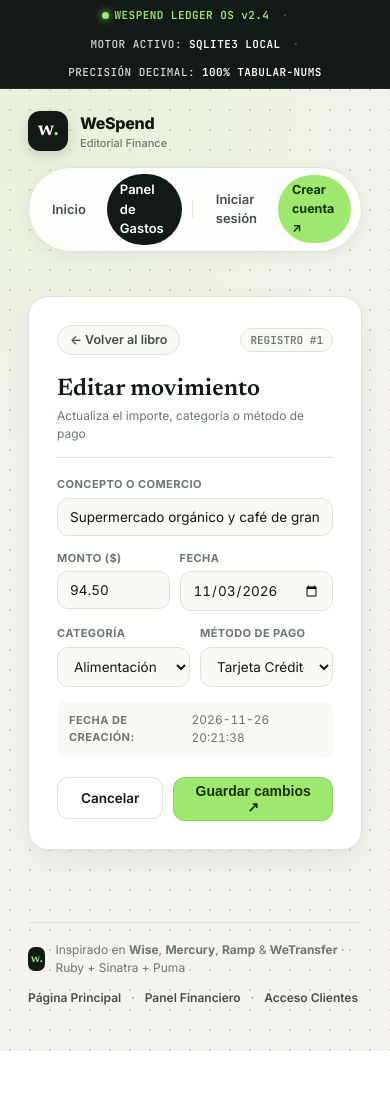
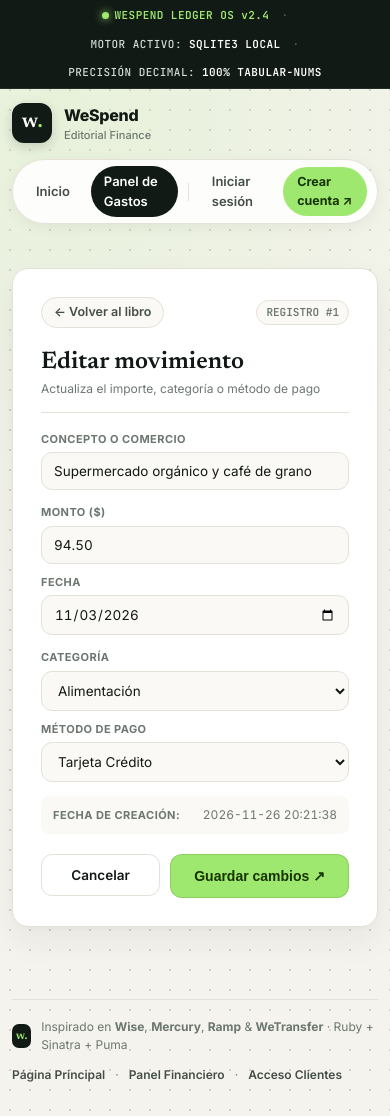
Before and after one commit to Luis458-git/control_gastos, a Sinatra app: page /gastos/1/editar in a window 390 px wide. Before the commit the page ends 1051 px from the top, so only its background shows below. Run offline with Sinatra, Linux system fonts and the light colour scheme; some libraries are stand-ins or nearby versions.

Commit message:
fix: diseno responsive en tarjetas y formularios del panel de gastos

```diff
--- a/ControlDeGastos/app/views/layout.erb
+++ b/ControlDeGastos/app/views/layout.erb
@@ -7,7 +7,7 @@
   <link rel="preconnect" href="https://fonts.googleapis.com">
   <link rel="preconnect" href="https://fonts.gstatic.com" crossorigin>
   <link href="https://fonts.googleapis.com/css2?family=Inter:wght@400;500;600;700;800&family=JetBrains+Mono:wght@500;600&family=Newsreader:ital,opsz,wght@0,6..72,500;0,6..72,600;1,6..72,500&display=swap" rel="stylesheet">
-  <link rel="stylesheet" href="/css/editorial.css">
+  <link rel="stylesheet" href="/css/editorial.css?v=2">
 </head>
 <body>
   <!-- Cinta superior de telemetría estilo Ramp -->
--- a/ControlDeGastos/public/css/editorial.css
+++ b/ControlDeGastos/public/css/editorial.css
@@ -998,18 +998,21 @@ body {
    ========================================================================== */
 .main-container {
   flex: 1;
+  min-width: 0;
+  width: 100%;
 }
 
 .workspace-grid {
   display: grid;
-  grid-template-columns: 350px 1fr;
+  grid-template-columns: minmax(290px, 340px) minmax(0, 1fr);
   gap: 24px;
   align-items: start;
-}
-
-@media (max-width: 980px) {
+  width: 100%;
+}
+
+@media (max-width: 1024px) {
   .workspace-grid {
-    grid-template-columns: 1fr;
+    grid-template-columns: minmax(0, 1fr);
   }
 }
 
@@ -1017,6 +1020,8 @@ body {
   display: flex;
   flex-direction: column;
   gap: 18px;
+  min-width: 0;
+  width: 100%;
 }
 
 .transfer-card {
@@ -1025,6 +1030,9 @@ body {
   border-radius: var(--radius-card);
   padding: 22px;
   box-shadow: var(--shadow-card);
+  min-width: 0;
+  width: 100%;
+  overflow: hidden;
 }
 
 .transfer-card-header {
@@ -1176,18 +1184,27 @@ body {
   display: flex;
   flex-direction: column;
   gap: 14px;
+  min-width: 0;
 }
 
 .wt-field {
   display: flex;
   flex-direction: column;
   gap: 5px;
+  min-width: 0;
 }
 
 .wt-field-row {
   display: grid;
-  grid-template-columns: 1fr 1fr;
+  grid-template-columns: minmax(0, 1fr) minmax(0, 1fr);
   gap: 10px;
+  min-width: 0;
+}
+
+@media (max-width: 480px) {
+  .wt-field-row {
+    grid-template-columns: minmax(0, 1fr);
+  }
 }
 
 .wt-label {
@@ -1196,11 +1213,16 @@ body {
   text-transform: uppercase;
   letter-spacing: 0.04em;
   color: var(--text-muted);
+  white-space: nowrap;
+  overflow: hidden;
+  text-overflow: ellipsis;
 }
 
 .wt-input,
 .wt-select {
   width: 100%;
+  max-width: 100%;
+  min-width: 0;
   padding: 10px 12px;
   font-size: 13.5px;
   font-family: var(--font-sans);
@@ -1300,6 +1322,9 @@ body {
   border-radius: var(--radius-card);
   padding: 26px;
   box-shadow: var(--shadow-card);
+  min-width: 0;
+  width: 100%;
+  overflow: hidden;
 }
 
 .drawer-header {
@@ -1326,7 +1351,7 @@ body {
 
 .editorial-title {
   font-family: var(--font-serif);
-  font-size: 30px;
+  font-size: clamp(22px, 3.5vw, 30px);
   font-weight: 600;
   color: var(--text-primary);
   letter-spacing: -0.02em;
@@ -1344,7 +1369,32 @@ body {
   display: flex;
   flex-direction: column;
   gap: 5px;
-  min-width: 230px;
+  min-width: 0;
+  width: 100%;
+  max-width: 240px;
+}
+
+@media (max-width: 640px) {
+  .app-canvas {
+    padding: 14px 12px 32px;
+  }
+
+  .transfer-card,
+  .details-drawer,
+  .obsidian-budget-card,
+  .obsidian-showcase-card {
+    padding: 16px;
+    border-radius: 16px;
+  }
+
+  .month-filter-form {
+    max-width: 100%;
+  }
+
+  .live-search-box {
+    width: 100%;
+    min-width: 0;
+  }
 }
 
 .month-filter-controls {
```
Also changed, not shown: ControlDeGastos/public/css/styles.css (+58 -8 lines), 1 other file.
